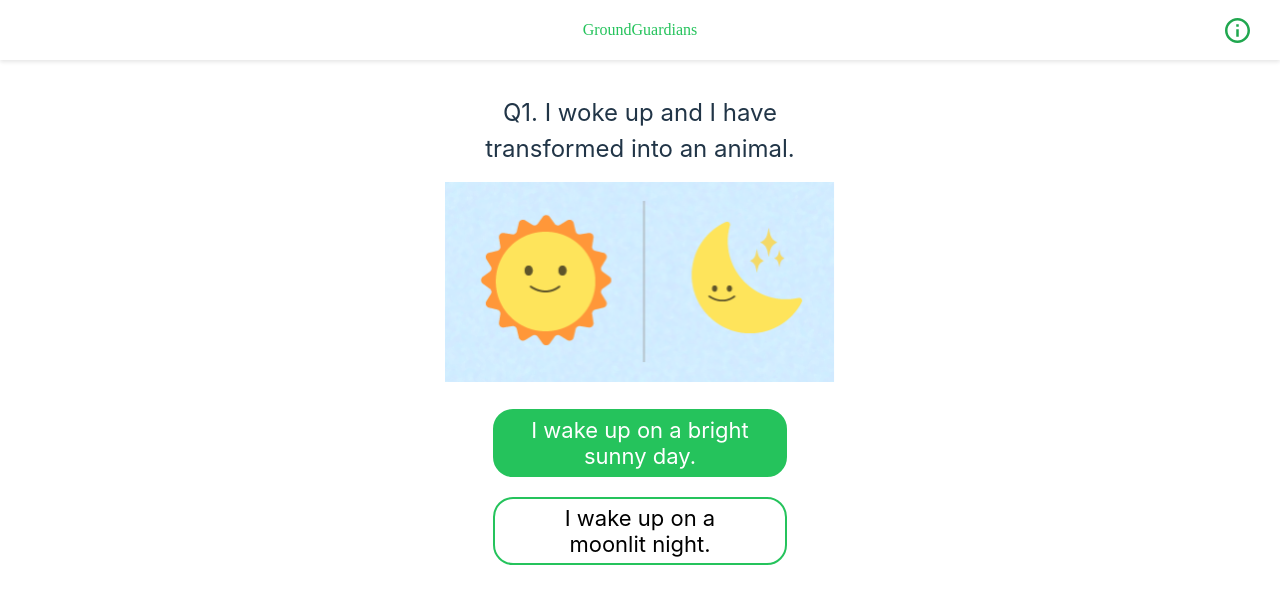
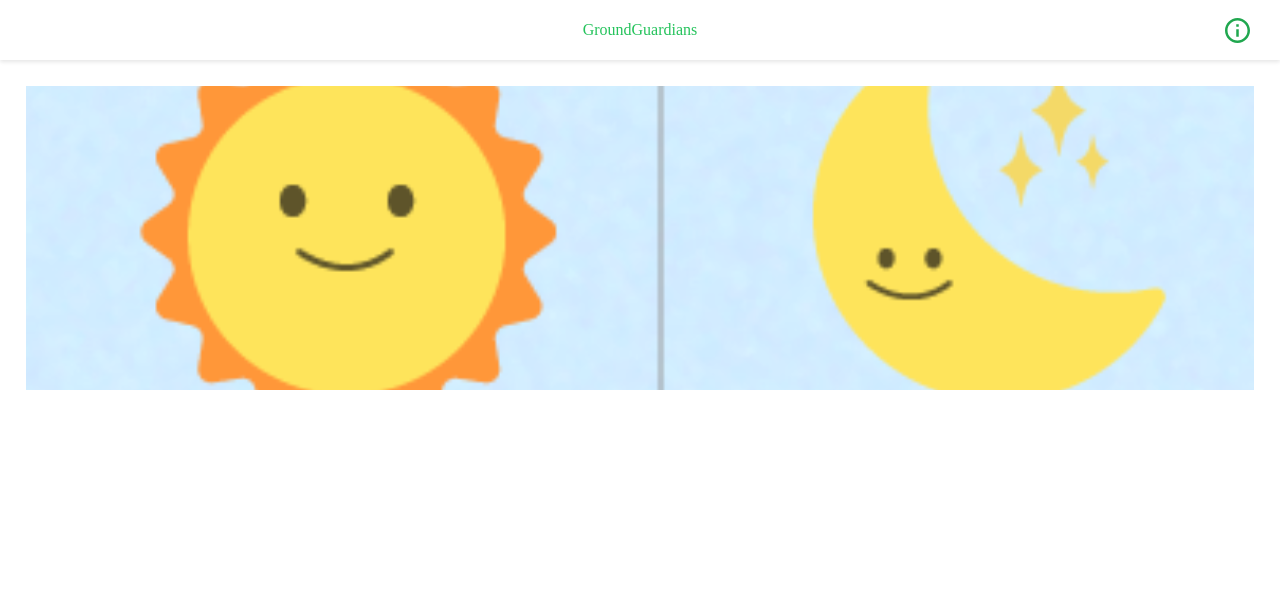
Before and after one commit to GroundGuardians/GG_FE, a React (Vite) app: page / in a window 1280 px wide. Shown: the top 604 px of the page. Built offline with nearby package versions, Linux system fonts and the light colour scheme; a web font is replaced by a local one.

Commit message:
feat/#8 : 캐러셀 기능 동작

```diff
--- a/src/App.tsx
+++ b/src/App.tsx
@@ -1,19 +1,19 @@
 import Header from "./commons/Header";
-import Layout from "./commons/Layout";
 import styled from "@emotion/styled";
-import Question1 from "../src/assets/question1.svg";
+import EmblaCarousel from "./Carousel";
+import { EmblaOptionsType } from "embla-carousel";
+import "./embla.css";
+
+const SLIDES = Array.from(Array(3).keys());
+const OPTIONS: EmblaOptionsType = {};
 
 function App() {
   return (
     <Wrapper>
       <Header />
-      <Layout
-        questionText="Q1. I woke up and I have transformed
-into an animal."
-        questionImage={Question1}
-        buttonGreenText="I wake up on a bright sunny day."
-        buttonWhiteText="I wake up on a moonlit night."
-      />
+      <section className="sandbox__carousel">
+        <EmblaCarousel slides={SLIDES} options={OPTIONS} />
+      </section>
     </Wrapper>
   );
 }
--- /dev/null
+++ b/src/embla.css
@@ -0,0 +1,53 @@
+.embla {
+  --slide-spacing: 1rem;
+  --slide-size: 100%;
+  --slide-height: 19rem;
+  padding: 1.6rem;
+}
+.embla__viewport {
+  overflow: hidden;
+}
+.embla__container {
+  backface-visibility: hidden;
+  display: flex;
+  touch-action: pan-y;
+  margin-left: calc(var(--slide-spacing) * -1);
+}
+.embla__slide {
+  flex: 0 0 var(--slide-size);
+  min-width: 0;
+  padding-left: var(--slide-spacing);
+  position: relative;
+}
+.embla__slide__img {
+  display: block;
+  height: var(--slide-height);
+  width: 100%;
+  object-fit: cover;
+}
+.embla__slide__number {
+  width: 4.6rem;
+  height: 4.6rem;
+  z-index: 1;
+  position: absolute;
+  top: 0.6rem;
+  right: 0.6rem;
+  border-radius: 50%;
+  background-color: rgba(var(--background-site-rgb-value), 0.85);
+  line-height: 4.6rem;
+  font-weight: 900;
+  text-align: center;
+  pointer-events: none;
+}
+.embla__slide__number > span {
+  background-clip: text;
+  -webkit-background-clip: text;
+  -webkit-text-fill-color: transparent;
+  font-size: 1.6rem;
+  display: block;
+  position: absolute;
+  top: 0;
+  left: 0;
+  right: 0;
+  bottom: 0;
+}
```
Also changed, not shown: src/imageByIndex.ts (+4 -4 lines).
